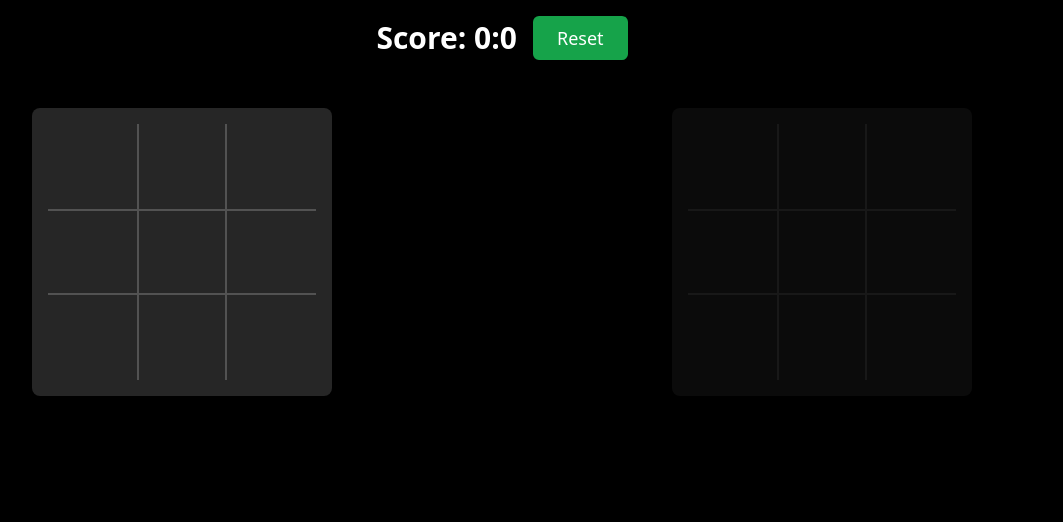
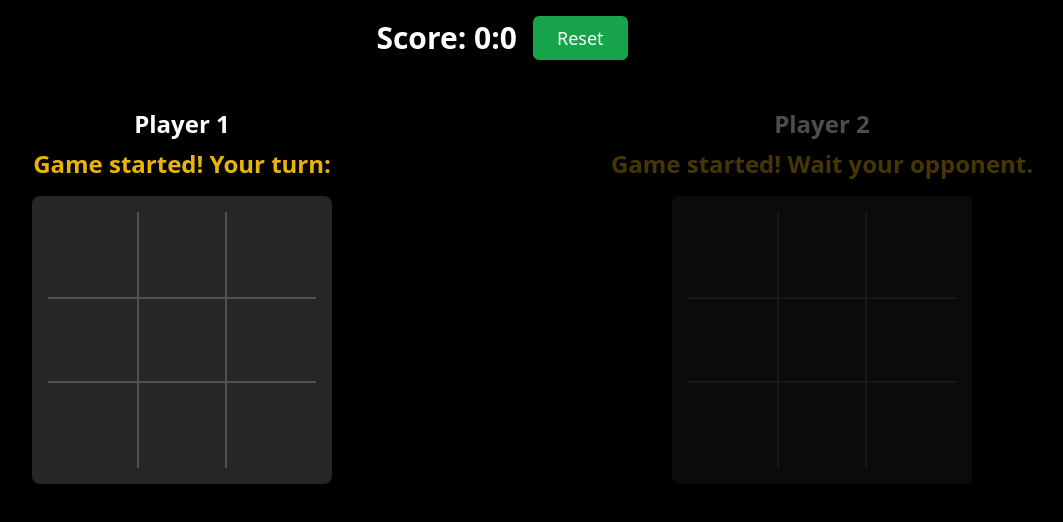
Before and after one commit to bostiog1/Tic-Tac-Toe-React-Interview, a React (Vite) app: page / in a window 1280 px wide. Shown: the top 522 px of the page, without its empty margins (138-1201 px from the left). Built offline with nearby package versions, Linux system fonts and the light colour scheme.

Commit message:
added styled messages for diffrent scenarios from redux + useEffect to reset when the game is finnished after 5 seconds

```diff
--- a/src/components/PlayerBoard.jsx
+++ b/src/components/PlayerBoard.jsx
@@ -1,28 +1,56 @@
 import { useSelector, useDispatch } from "react-redux";
-import { handleClick } from "../redux/gameSlice";
+import { handleClick, resetGame } from "../redux/gameSlice";
 import Square from "./Square";
 import WinningLine from "./WinningLine";
 import GridLines from "./GridLines";
-import WinnerMessage from "./WinnerMessage";
+import { useEffect } from "react";
 
 const PlayerBoard = ({ isPlayerX }) => {
-  const { board, isXTurn, winner, winLine } = useSelector(
+  const { board, isXTurn, winner, winLine, messages } = useSelector(
     (state) => state.game
   );
   const dispatch = useDispatch();
 
+  // Determine if the current player has the active turn
   const isActive = isPlayerX ? isXTurn : !isXTurn;
-  const hasWon = winner === (isPlayerX ? "X" : "O");
+  const message = isPlayerX ? messages.playerXMessage : messages.playerOMessage;
+
+  const playerName = isPlayerX ? "Player 1" : "Player 2";
+
+  // Determine message color based on game state
+  const messageColor =
+    message === "You won!"
+      ? "text-green-500"
+      : message === "You lost!"
+      ? "text-red-500"
+      : "text-yellow-500"; // Default for neutral messages
+
+  // Effect to reset the game after a win
+  useEffect(() => {
+    if (winner) {
+      const timer = setTimeout(() => {
+        dispatch(resetGame()); // Reset game state after 5 seconds
+      }, 5000);
+
+      return () => clearTimeout(timer); // Cleanup timer on unmount or when winner changes
+    }
+  }, [winner, dispatch]);
 
   return (
     <div
-      className={`w-1/2 p-8 transition-all duration-300 ${
+      className={`w-full lg:w-1/2 p-4 sm:p-8 transition-all duration-300 ${
         !isActive && "opacity-30"
       }`}
     >
-      {winner && <WinnerMessage hasWon={hasWon} />}
-
-      <div className="relative max-w-[300px] mx-auto bg-neutral-800 rounded-lg">
+      <h2 className="text-lg sm:text-2xl font-bold text-center mb-2">
+        {playerName}
+      </h2>
+      <div
+        className={`text-lg sm:text-2xl font-semibold mb-4 text-center ${messageColor}`}
+      >
+        {message}
+      </div>
+      <div className="relative max-w-[200px] sm:max-w-[300px] mx-auto bg-neutral-800 rounded-lg">
         {/* Display winning line if game is won */}
         {winner && winLine !== null && <WinningLine winLine={winLine} />}
 
```
